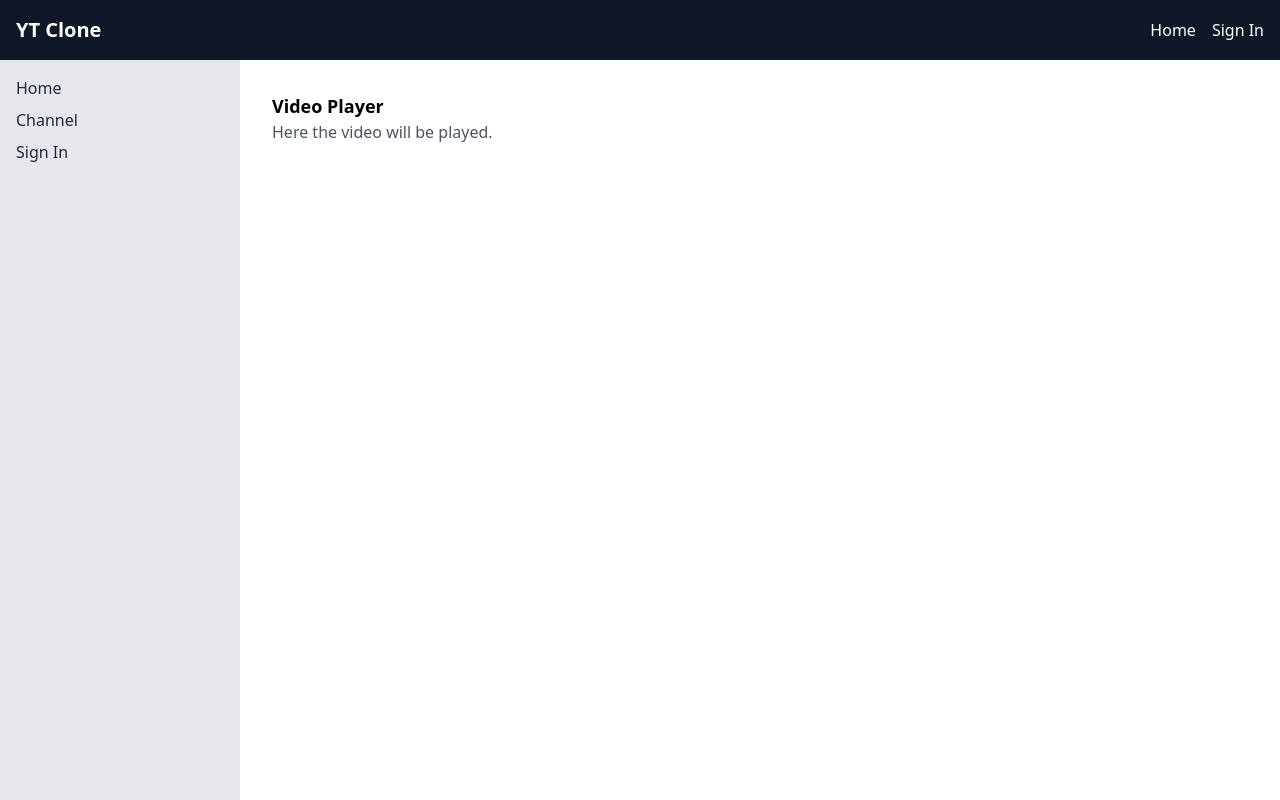
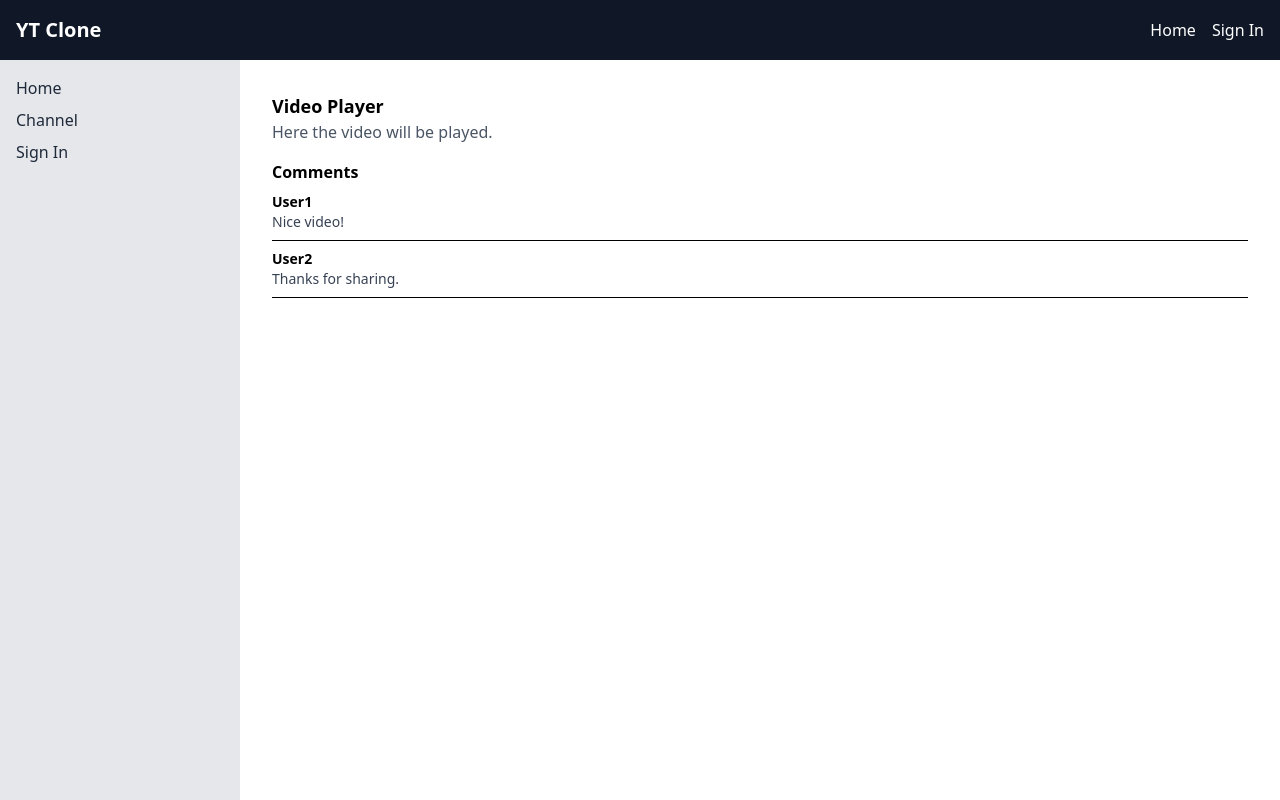
Before and after one commit to vjbravo123/Youtube-clone-FE-, a React (Vite) app: page /watch/1 in a window 1280 px wide. Built offline with nearby package versions, Linux system fonts and the light colour scheme.

Commit message:
integrate CommentList into VideoPlayer

```diff
--- a/src/pages/VideoPlayer.jsx
+++ b/src/pages/VideoPlayer.jsx
@@ -1,8 +1,11 @@
+import CommentList from "../components/CommentList";
+
 export default function VideoPlayer() {
   return (
     <div className="p-4">
       <h2 className="text-lg font-semibold">Video Player</h2>
-      <p className="text-gray-600">Here the video will be played.</p>
+      <p className="text-gray-600 mb-4">Here the video will be played.</p>
+      <CommentList />
     </div>
   );
 }
```
